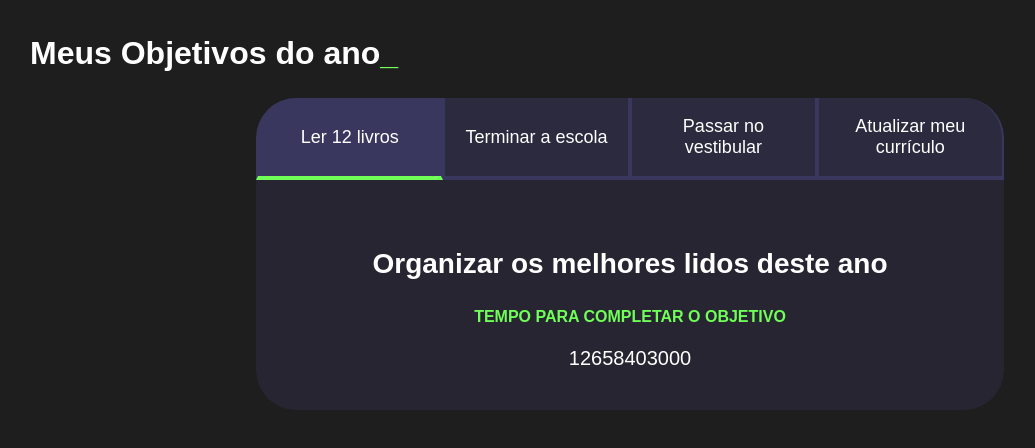
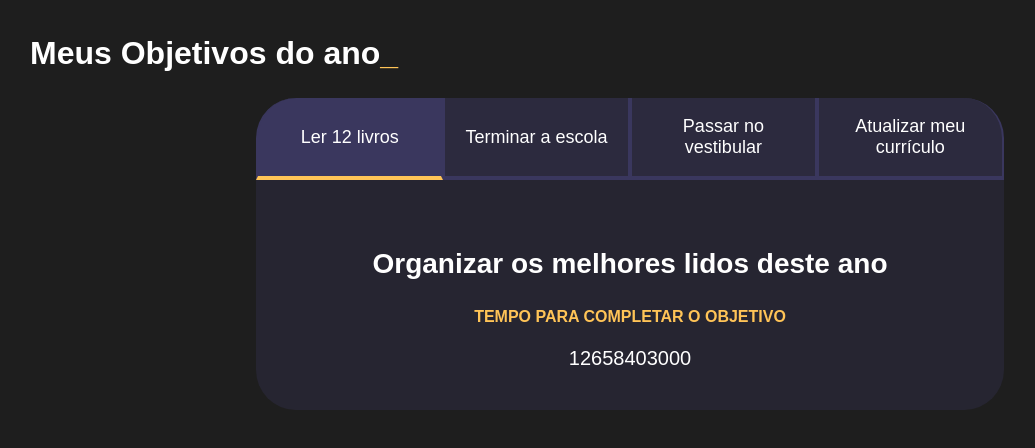
Before and after one commit to Kethilyn12/Site-alura, a plain HTML site: page index.html in a window 1280 px wide. Shown: the whole page, without its empty margins (10-1045 px from the left). Drawn offline with Linux system fonts and the light colour scheme.

Commit message:
Add files via upload

```diff
--- a/style.css
+++ b/style.css
@@ -1,6 +1,6 @@
 :root {
   --cor-de-fundo: #1E1E1E;
-  --verde: #6FFF57;
+  --verde: #ffc457;
   --branco: #FFFFFF;
   --botao-ativo: #3A375E;
   --botao-inativo: rgba(58, 55, 94, 0.5);
```
